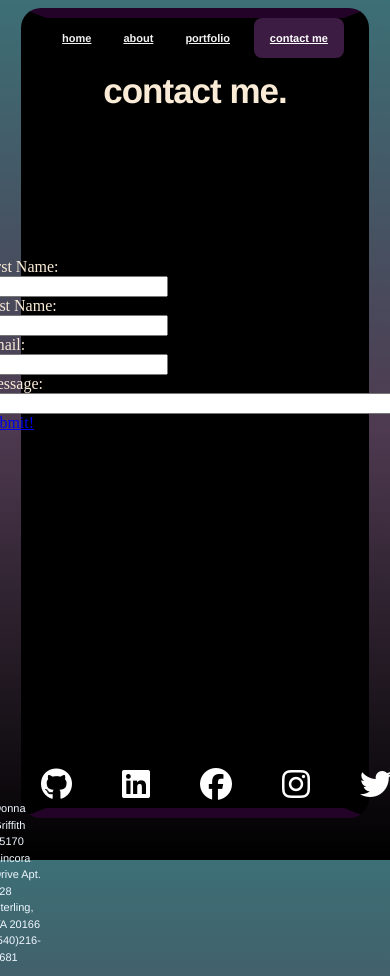
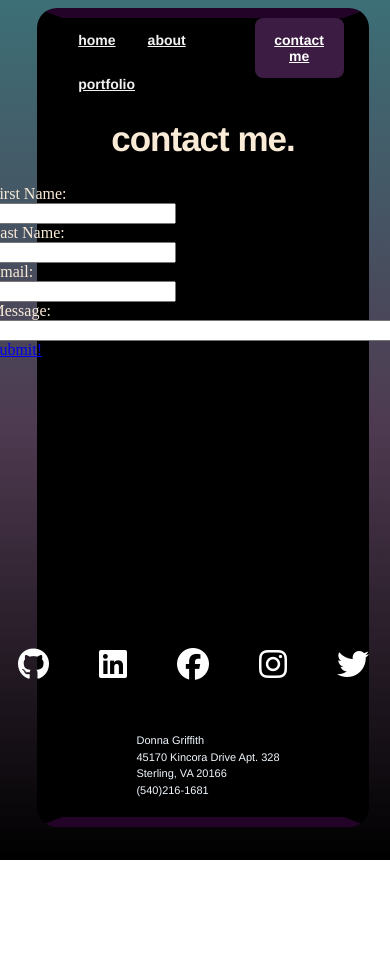
Before and after one commit to Donna-Griffith-Personal-Website/V3-Personal-Website, a plain HTML site: page contact.html in a window 390 px wide. Shown: the top 976 px of the page. After the commit the page ends 860 px from the top, so only its background shows below. Drawn offline with Linux system fonts and the light colour scheme.

Commit message:
Repairing issue with positions

```diff
--- a/contact.html
+++ b/contact.html
@@ -53,13 +53,14 @@
 
 <!-- Name/Address/Phone -->
 <footer class="contact-socials">
-    <div class="contact-info-contact-me">
+    <div class="contact-info">
         <p class="contact">
             Donna Griffith<br>
             45170 Kincora Drive Apt. 328 <br>
             Sterling, VA 20166 <br>
             (540)216-1681
         </p>
+    </div>
 
 
     <!-- Social Media Links -->
--- a/style.css
+++ b/style.css
@@ -4,6 +4,7 @@ body {
     justify-content: center;
     background: linear-gradient(#1f5961dd, #331b35dd, #000000);
     height: 100vh;
+    width: 100vw;
 }
 
 /* Inside Black Box */
@@ -108,47 +109,14 @@ h2 {
 
 /* Name/address/Phone */
 .contact-info {
-
-    margin-top: 200px;
+    padding-bottom: 35px;
     display: flex;
+    flex-direction: column;
+    justify-content: center;
     color: aliceblue;
-    justify-content: space-between;
-    align-items: flex-end;
-    margin-left: 15px;
-
-}
-
-.contact-info-about {
-
-    margin-top: 190px;
-    display: flex;
-    color: aliceblue;
-    justify-content: space-between;
-    align-items: flex-end;
-    margin-left: 15px;
-
-}
-
-/* Name/address/Phone portfolio*/
-.contact-info-portfolio {
-
-    margin-top: -6px;
-    display: flex;
-    color: aliceblue;
-    justify-content: space-between;
-    align-items: flex-end;
-    margin-left: 15px;
-}
-
-/* Name/address/Phone contact-me*/
-.contact-info-contact-me {
-
-    margin-top: 335px;
-    display: flex;
-    color: aliceblue;
-    justify-content: space-between;
-    align-items: flex-end;
-    margin-left: 15px;
+    margin-left: 10px;
+    position: fixed;
+    bottom: 0;
 }
 
 /* Home Page small text */
@@ -166,11 +134,9 @@ h2 {
 
 /* Social icon position */
 .socials {
-    padding-bottom: 12px;
     display: flex;
     justify-content: end;
 }
-
 
 /* Social Media Icon Styling*/
 .social-media-icons-white a {
@@ -183,8 +149,7 @@ h2 {
     display: flex;
     flex-direction: row-reverse;
     justify-content: space-evenly;
-    padding: 13px;
-    margin-top: 99px;
+    padding: 50px;
 
 }
 
@@ -225,7 +190,9 @@ h2 {
 
 /* Social icons location */
 .container {
-    padding-bottom: 0px;
+    padding-bottom: 50px;
+    position: fixed;
+    bottom: 0;
     display: flex;
 }
 
@@ -268,27 +235,12 @@ figcaption {
     font-size: 25px;
 }
 
-.form {
-    margin-top: 150px;
-}
 
-
- @media screen and  (max-width: 576px)  {
+@media screen and (max-width: 576px) {
 
     /* CSS rules for small screens */
 
 
-
-
-
-
-    body {
-        display: flex;
-        justify-content: center;
-        background: linear-gradient(#1f5961dd, #331b35dd, #000000);
-        height: 100vh;
-
-    }
 
     .home-content {
         display: flex;
@@ -304,7 +256,7 @@ figcaption {
         color: #f2f2f2;
         text-align: center;
         padding: 14px 16px;
-        font-size: 11px;
+        font-size: 14px;
         border-radius: 8px;
     }
 
@@ -347,7 +299,7 @@ figcaption {
         font-weight: lighter;
     }
 
-    /* Main Content font styling */
+    /* Main Content font styling*/
     p {
         font-family: 'Helvetica Neue', sans-serif;
         font-size: 14px;
@@ -366,13 +318,13 @@ figcaption {
         justify-content: center;
     }
 
-    /* Social Media Icon Styling */
+    /* Social Media Icon Styling*/
     .social-media-icons-white a {
         color: white;
         font-size: 2rem;
     }
 
-    /* Social Media Icon Styling */
+    /* Social Media Icon Styling*/
     .singleCol social-media-icons-white {
         justify-content: center;
     }
@@ -380,18 +332,21 @@ figcaption {
     /* Contact info and Icons */
     .container {
         padding-bottom: 160px;
+        position: fixed;
+        bottom: 0;
         display: flex;
     }
 
     /* Name/address/Phone */
     .contact-info {
-
-
+        padding-bottom: 35px;
         display: flex;
+        flex-direction: column;
+        justify-content: center;
         color: aliceblue;
-        flex-direction: column;
-        align-items: center;
-
+        margin-left: 10px;
+        position: fixed;
+        bottom: 0;
     }
 
     .contact {
@@ -402,17 +357,16 @@ figcaption {
     .inner-box {
         background-color: black;
         box-sizing: border-box;
-        width: 93%;
-        height: 96%;
+        width: 85%;
+        height: 97%;
     }
 
     .contact-socials {
         display: flex;
         justify-content: center;
-
     }
 
-    /* About Me Pic */
+    /* About Me Pic*/
     .image-2 {
         width: 115px;
         margin-top: 40px;
@@ -514,6 +468,4 @@ figcaption {
         font-size: 15px;
         text-align: left;
     }
-
-
- }
+}
```
Also changed, not shown: about.html (+2 -3 lines), index.html (+1 -3 lines), portfolio.html (+2 -1 lines).
